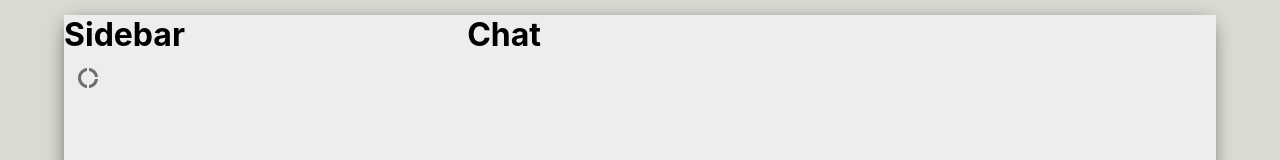
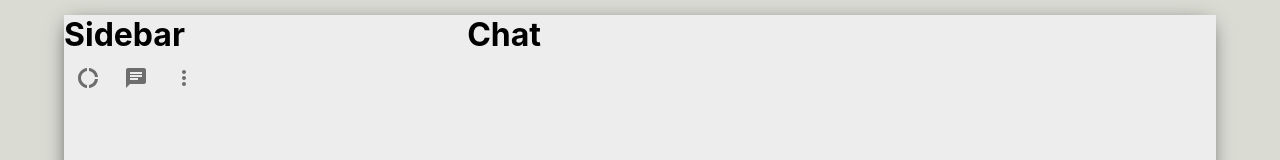
Before and after one commit to raidondesu/WhatsApp, a React (Create React App) app in the folder whatsapp/: page / in a window 1280 px wide. Shown: the top 160 px of the page. Built offline with nearby package versions, Linux system fonts and the light colour scheme.

Commit message:
Added chat and more vert icon with functionality

```diff
--- a/whatsapp/src/sidebar.js
+++ b/whatsapp/src/sidebar.js
@@ -1,6 +1,8 @@
 import React from "react";
 import "./sidebar.css";
 import DonutLargeIcon from "@material-ui/icons/DonutLarge";
+import MoreVertIcon from "@material-ui/icons/MoreVert";
+import ChatIcon from "@material-ui/icons/Chat";
 import { Avatar, IconButton } from "@material-ui/core";
 function Sidebar() {
   return (
@@ -11,6 +13,14 @@ function Sidebar() {
           <IconButton>
             <DonutLargeIcon />
           </IconButton>
+
+          <IconButton>
+            <ChatIcon />
+          </IconButton>
+
+          <IconButton>
+            <MoreVertIcon />
+          </IconButton>
         </div>
       </div>
     </div>
```
